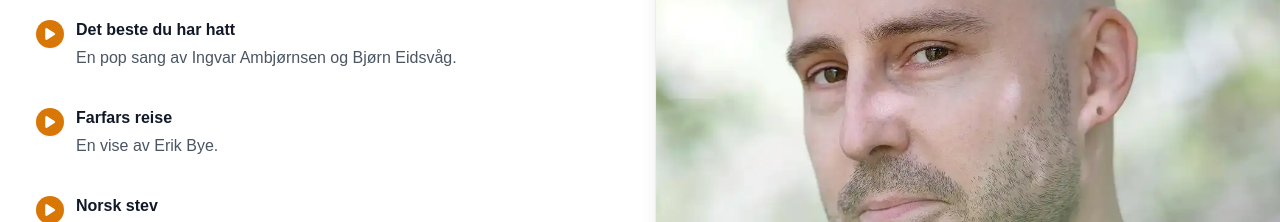
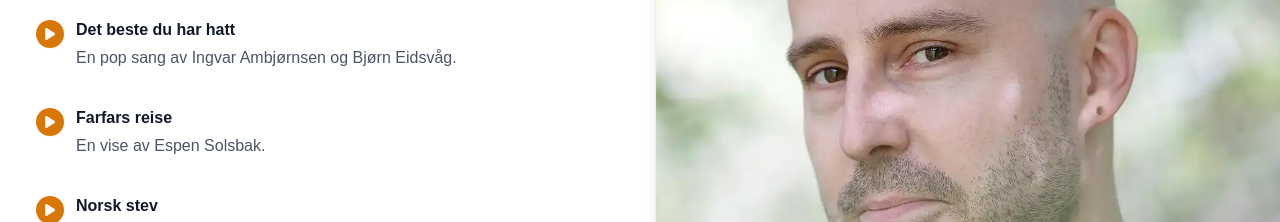
Before and after one commit to Emily-Nilsen/sangibegravelse, a Next.js app: page /espen-solsbak in a window 1280 px wide. Shown: the part 2260-2482 px from the top of the page. Built offline with nearby package versions, Linux system fonts and the light colour scheme; a web font is replaced by a local one.

Commit message:
fix song description

```diff
--- a/src/pages/espen-solsbak.jsx
+++ b/src/pages/espen-solsbak.jsx
@@ -20,7 +20,7 @@ const features = [
   },
   {
     title: 'Farfars reise',
-    description: 'En vise av Erik Bye.',
+    description: 'En vise av Espen Solsbak.',
     audio: true,
     audioUrl: '/audio/E_Farfarsreise.mp3',
   },
```
